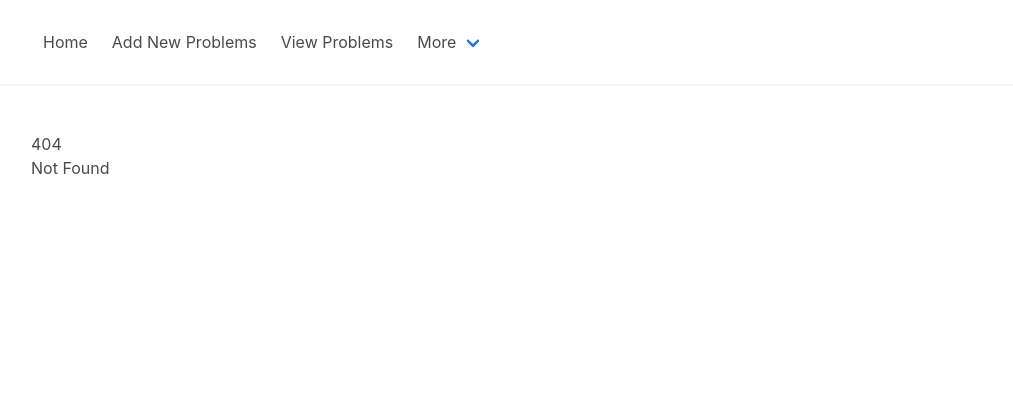
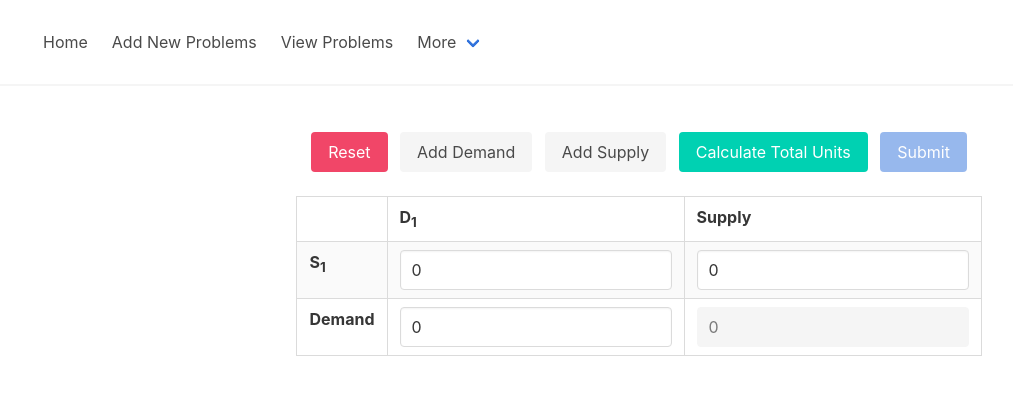
Before and after one commit to topazrn/vam-calculator, a SvelteKit app: page /create in a window 1280 px wide. Before the commit this address had no page. Shown: the top 394 px of the page, without its empty margins (1-1014 px from the left). Built offline with nearby package versions, Linux system fonts and the light colour scheme.

Commit message:
Change create from handlebars to svelte

```diff
--- /dev/null
+++ b/src/routes/create/+page.svelte
@@ -0,0 +1,123 @@
+<script lang="ts">
+  import Alert from '$lib/Alert.svelte';
+
+  // prettier-ignore
+  const status = [
+    'All values must be a positive whole number',
+    'Demands and supplies total units must be equal',
+    'All demanders must be different',
+    'All suppliers must be different',
+    'Demanders and Suppliers must be picked',
+    'Problem has been successfully added',
+    'Error adding problem'
+  ];
+
+  let data = {
+    supply: [0],
+    demand: [0],
+    cost: [[0]]
+  };
+  let totalUnits = 0;
+  let alert = '';
+
+  function addDemand() {
+    data.demand.push(0);
+    data.cost.forEach((demand) => demand.push(0));
+    data = data;
+  }
+  function addSupply() {
+    data.supply.push(0);
+    data.cost.push(new Array(data.supply.length).fill(0));
+    data = data;
+  }
+  function calculateTotalUnits() {
+    // calculate total units
+    let totalDemand = 0;
+    data.demand.forEach((d) => (totalDemand += d));
+    let totalSupply = 0;
+    data.supply.forEach((s) => (totalSupply += s));
+    if (totalDemand === totalSupply) {
+      totalUnits = totalDemand;
+      return true;
+    } else {
+      alert = status[1];
+      return false;
+    }
+  }
+  function reset() {
+    data = {
+      supply: [0],
+      demand: [0],
+      cost: [[0]]
+    };
+    totalUnits = 0;
+    alert = '';
+  }
+  function submitted() {
+    let request = new XMLHttpRequest();
+    let _data = {
+      supply: data.supply,
+      demand: data.demand,
+      cost: data.cost,
+      totalUnits: totalUnits
+    };
+    request.open('POST', '/create', true);
+    request.setRequestHeader('Content-Type', 'application/json; charset=UTF-8');
+    request.onload = function () {
+      window.location = request.response;
+    };
+    request.send(JSON.stringify(_data));
+  }
+</script>
+
+<div class="columns">
+  <div class="column buttons" style="text-align: center;">
+    <button class="button is-danger" on:click={reset}>Reset</button>
+    <button class="button is-light" on:click={() => addDemand()}>Add Demand</button>
+    <button class="button is-light" on:click={() => addSupply()}>Add Supply</button>
+    <button class="button is-primary" on:click={() => calculateTotalUnits()}>Calculate Total Units</button>
+    <button class="button is-link" on:click={() => submitted()} disabled>Submit</button>
+  </div>
+</div>
+<div class="columns">
+  <div class="column" style="text-align: center; overflow-x: auto;">
+    <table class="table is-bordered is-striped is-hoverable" style="display: inline-flex;">
+      <tbody>
+        <tr>
+          <th style="visibility:hidden" />
+          {#each data.demand as _demand, d}
+            <th>D<sub>{d + 1}</sub></th>
+          {/each}
+          <th>Supply</th>
+        </tr>
+        {#each data.supply as _supply, s}
+          <tr>
+            <th>S<sub>{s + 1}</sub></th>
+            {#each data.demand as _demand, d}
+              <td><input bind:value={data.cost[s][d]} class="input" type="number" /></td>
+            {/each}
+            <th><input bind:value={_supply} class="input" type="number" /></th>
+          </tr>
+        {/each}
+        <tr>
+          <th>Demand</th>
+          {#each data.demand as _demand}
+            <th><input bind:value={_demand} class="input" type="number" /></th>
+          {/each}
+          <th><input bind:value={totalUnits} class="input" type="number" disabled /></th>
+        </tr>
+      </tbody>
+    </table>
+  </div>
+</div>
+{#if alert !== ''}
+  <Alert bind:message={alert} />
+{/if}
+
+<style>
+  table {
+    text-align: center;
+    white-space: nowrap;
+    vertical-align: middle;
+  }
+</style>
```
Also changed, not shown: routes/create.js (deleted, +0 -23 lines), static/js/create.js (deleted, +0 -140 lines), 1 other file (tests, documents, lock files or other folders).
